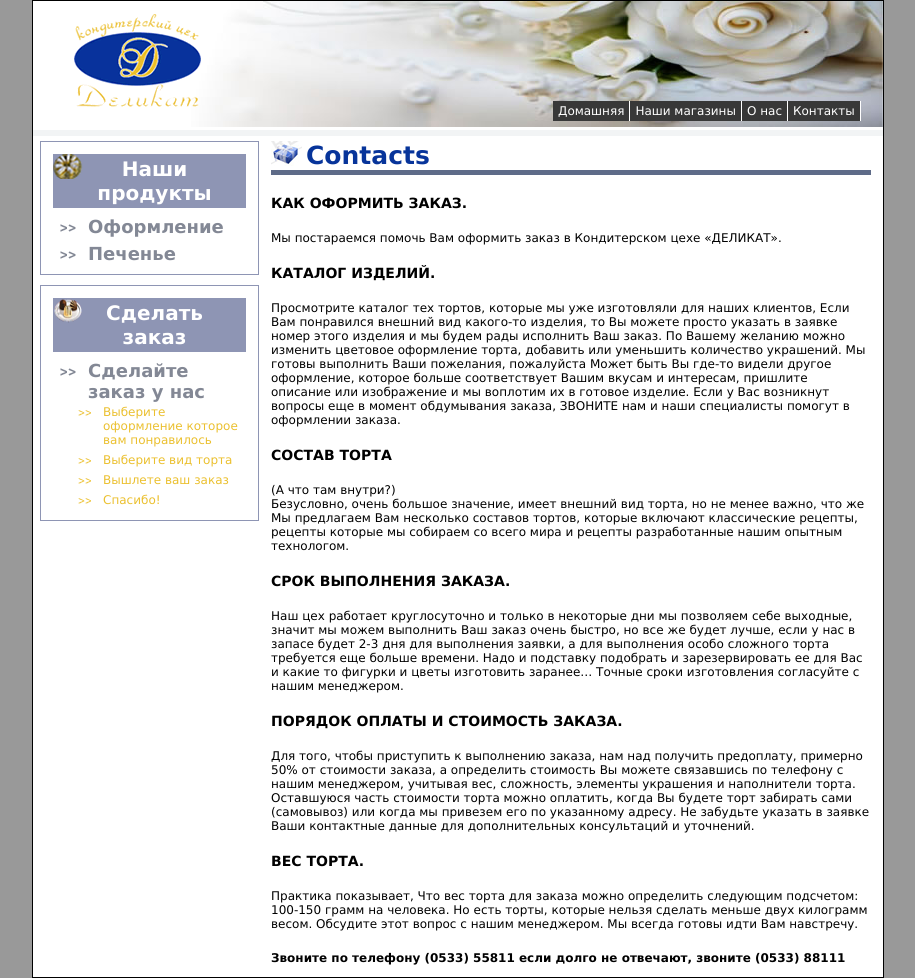
After one commit to perses76/delikat-cake, a Django app: page /contacts/ in a window 1280 px wide. The commit adds this page. Shown: the whole page, without its empty margins (182-1097 px from the left). Run offline with Django 3.2, Linux system fonts and the light colour scheme; data that the repository does not hold is empty; parts of the project's set-up code (start-up, migrations or seed data) failed here and were passed over.

Commit message:
Add contacts imfo

```diff
--- a/myproject/pub/templates/base.html
+++ b/myproject/pub/templates/base.html
@@ -23,6 +23,7 @@
 				<li class="menuitem"><a href="/">Домашняя</a></li>
 				<li class="menuitem"><a href="/ourshops/">Наши магазины</a></li>
 				<li class="menuitem"><a href="/aboutus/">О нас</a></li>
+				<li class="menuitem"><a href="/contacts/">Контакты</a></li>
 			</ul>
 		</div>
 	</div>
--- /dev/null
+++ b/myproject/pub/templates/contacts.html
@@ -0,0 +1,117 @@
+{% extends "base.html" %}
+
+{% block title %}Delikat - Контакты{% endblock %}
+
+{% block page_title %}Contacts{% endblock %}
+{% block header %}
+<style type="text/css">
+  #map_canvas { height: 300px; width: 300px; margin: 20px;}
+  h3 {text-align: left; margin-top: 20px; margin-bottom: 20px;}
+  h4 {margin-top: 20px; text-align: left;}
+  p {text-align: left;}
+</style>
+{% endblock %}
+
+{% block content %}
+<h3>КАК ОФОРМИТЬ ЗАКАЗ.</h3>
+
+<p>Мы постараемся помочь Вам оформить заказ в Кондитерском цехе «ДЕЛИКАТ».</p>
+
+<h3>
+КАТАЛОГ ИЗДЕЛИЙ.
+</h3>
+
+<p>
+Просмотрите каталог тех тортов, которые мы уже изготовляли для наших клиентов,
+
+	Если Вам понравился внешний вид какого-то изделия, то Вы можете просто указать в
+
+	заявке номер этого изделия и мы будем рады исполнить Ваш заказ.
+
+	По Вашему желанию можно изменить цветовое оформление торта, добавить или
+
+	уменьшить количество украшений. Мы готовы выполнить Ваши пожелания, пожалуйста
+
+	Может быть Вы где-то видели другое оформление, которое больше соответствует
+
+	Вашим вкусам и интересам, пришлите описание или изображение и мы воплотим их
+
+	в готовое изделие. Если у Вас возникнут вопросы еще в момент обдумывания заказа,
+
+	ЗВОНИТЕ нам и наши специалисты помогут в оформлении заказа.
+	</p>
+
+ <h3>СОСТАВ ТОРТА</h3>
+	<p>
+(А что там внутри?)
+	</p>
+
+	<p>
+	Безусловно, очень большое значение, имеет внешний вид торта, но не менее важно, что же
+
+	Мы предлагаем Вам несколько составов тортов, которые включают классические
+
+	рецепты, рецепты которые мы собираем со всего мира и рецепты разработанные нашим
+
+	опытным технологом.
+	</p>
+
+	<h3>
+	СРОК ВЫПОЛНЕНИЯ ЗАКАЗА.
+	</h3>
+
+	<p>
+	Наш цех работает круглосуточно и только в некоторые дни мы позволяем себе выходные,
+
+	значит мы можем выполнить Ваш заказ очень быстро, но все же будет лучше, если у нас
+
+	в запасе будет 2-3 дня для выполнения заявки, а для выполнения особо сложного торта
+
+	требуется еще больше времени. Надо и подставку подобрать и зарезервировать ее для Вас
+
+	и какие то фигурки и цветы изготовить заранее…
+
+	Точные сроки изготовления согласуйте с нашим менеджером.
+	</p>
+
+	<h3>
+	ПОРЯДОК ОПЛАТЫ И СТОИМОСТЬ ЗАКАЗА.
+	</h3>
+
+	<p>
+	Для того, чтобы приступить к выполнению заказа, нам над получить предоплату,
+
+	примерно 50% от стоимости заказа, а определить стоимость Вы можете связавшись
+
+	по телефону с нашим менеджером, учитывая вес, сложность, элементы украшения и
+
+	наполнители торта.
+
+	Оставшуюся часть стоимости торта можно оплатить, когда Вы будете торт забирать
+
+	сами (самовывоз) или когда мы привезем его по указанному адресу.
+
+	Не забудьте указать в заявке Ваши контактные данные для дополнительных
+
+	консультаций и уточнений.
+	</p>
+
+	<h3>
+	ВЕС ТОРТА.
+	</h3>
+
+	<p>
+	Практика показывает, Что вес торта для заказа можно определить следующим подсчетом:
+
+	100-150 грамм на человека.
+
+	Но есть торты, которые нельзя сделать меньше двух килограмм весом.
+
+	Обсудите этот вопрос с нашим менеджером.
+
+	Мы всегда готовы идти Вам навстречу.
+	</p>
+	<h4>
+	Звоните по телефону (0533) 55811 если долго не отвечают, звоните (0533) 88111
+	</h4>
+{% endblock %}
--- a/myproject/pub/urls.py
+++ b/myproject/pub/urls.py
@@ -14,6 +14,7 @@ urlpatterns = patterns('',
     (r'^products/(?P<slug>[\w|-]+)/$', views.products),
     (r'^ourshops/$', views.genericview, {'page': 'ourshops.html'}),
     (r'^aboutus/$', views.genericview, {'page': 'aboutus.html'}),
+    (r'^contacts/$', views.genericview, {'page': 'contacts.html'}),
     (r'^makeorder/$', views.makeorder),
     url(r'^mail_sent/$', views.mail_sent_confirmation, name="mail_sent_confirmation"),
 )
--- a/myproject/static/style.css
+++ b/myproject/static/style.css
@@ -4,7 +4,7 @@ a {text-decoration: none;}
 .topbar{height: 126px; background: url(images/topbanner.jpg) no-repeat bottom right; position: relative;}
 .logobox {position: absolute; top: 5px; left: 30px;}
 
-.menubox{position: absolute; top: 100px; left: 620px;}
+.menubox{position: absolute; top: 100px; left: 520px;}
 .menulist {list-style-type: none;  }
 .menulist li {float: left; background-color: #383838; padding: 3px 5px 3px 5px; color: white; border-right: solid 1px white;}
 .menulist a {color: white;}
```
Also changed, not shown: 1 other file.
